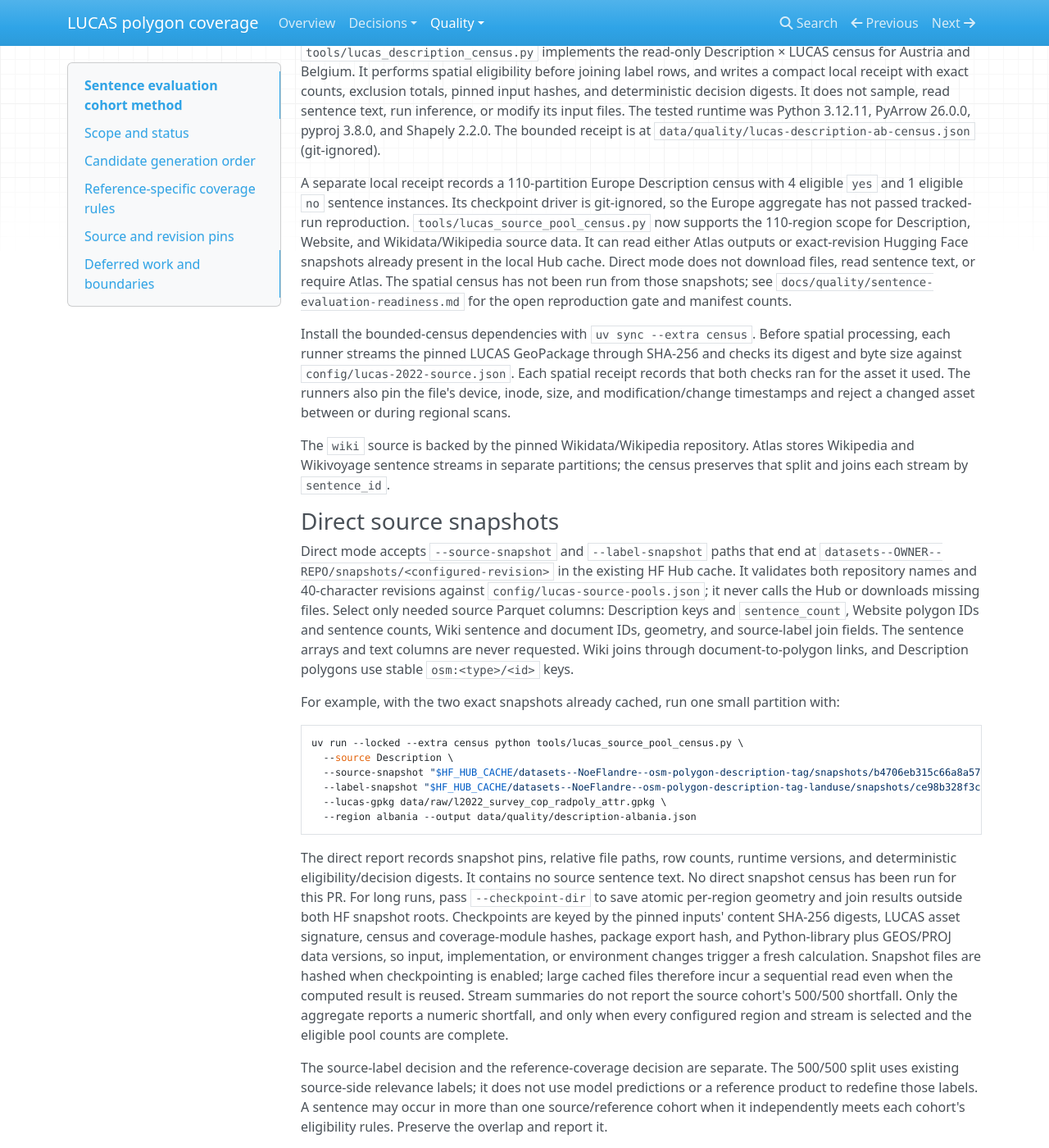
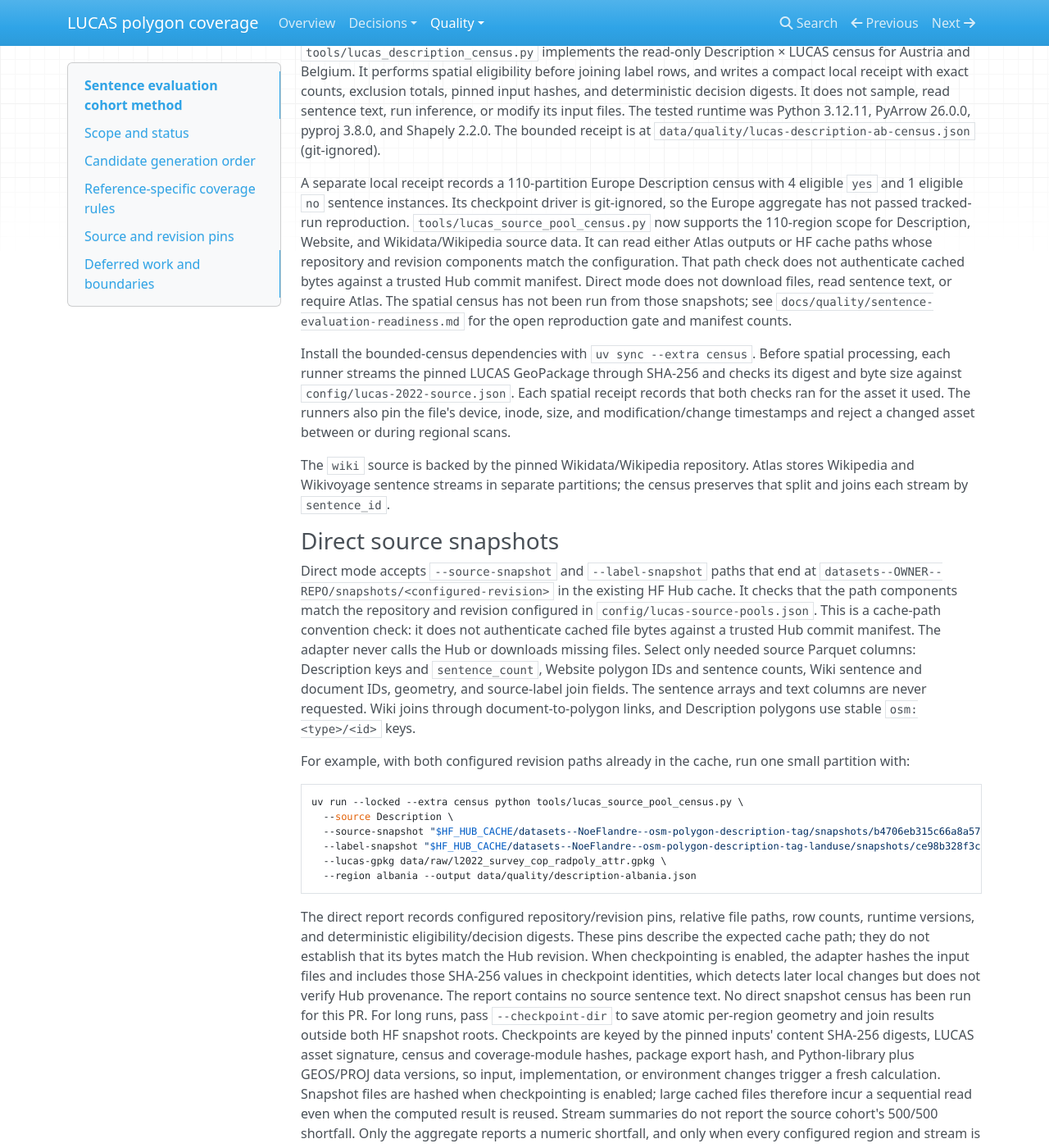
Before and after one commit to NoeFlandre/osm-polygon-lucas, an MkDocs documentation site: the page built from docs/quality/cohort-method.md, in a window 1280 px wide and 1400 px high, scrolled down 330 px. Shown: the whole window at 82% size. Built offline with MkDocs 1.6.1, drawn with Linux system fonts in a browser that asks for light colours; nearby versions of some CDN libraries.

Commit message:
docs: clarify cached source revision provenance

````diff
--- a/docs/quality/cohort-method.md
+++ b/docs/quality/cohort-method.md
@@ -27,9 +27,10 @@ with 4 eligible `yes` and 1 eligible `no` sentence instances. Its checkpoint
 driver is git-ignored, so the Europe aggregate has not passed tracked-run
 reproduction. `tools/lucas_source_pool_census.py` now supports the 110-region
 scope for Description, Website, and Wikidata/Wikipedia source data. It can read
-either Atlas outputs or exact-revision Hugging Face snapshots already present
-in the local Hub cache. Direct mode does not download files, read sentence
-text, or require Atlas. The spatial census has not been run from those
+either Atlas outputs or HF cache paths whose repository and revision components
+match the configuration. That path check does not authenticate cached bytes
+against a trusted Hub commit manifest. Direct mode does not download files, read
+sentence text, or require Atlas. The spatial census has not been run from those
 snapshots; see `docs/quality/sentence-evaluation-readiness.md` for the open
 reproduction gate and manifest counts.
 
@@ -49,15 +50,17 @@ census preserves that split and joins each stream by `sentence_id`.
 
 Direct mode accepts `--source-snapshot` and `--label-snapshot` paths that end
 at `datasets--OWNER--REPO/snapshots/<configured-revision>` in the existing HF
-Hub cache. It validates both repository names and 40-character revisions
-against `config/lucas-source-pools.json`; it never calls the Hub or downloads
-missing files. Select only needed source Parquet columns: Description keys and
+Hub cache. It checks that the path components match the repository and revision
+configured in `config/lucas-source-pools.json`. This is a cache-path convention
+check: it does not authenticate cached file bytes against a trusted Hub commit
+manifest. The adapter never calls the Hub or downloads missing files. Select
+only needed source Parquet columns: Description keys and
 `sentence_count`, Website polygon IDs and sentence counts, Wiki sentence and
 document IDs, geometry, and source-label join fields. The sentence arrays and
 text columns are never requested. Wiki joins through document-to-polygon
 links, and Description polygons use stable `osm:<type>/<id>` keys.
 
-For example, with the two exact snapshots already cached, run one small
+For example, with both configured revision paths already in the cache, run one small
 partition with:
 
 ```sh
@@ -69,9 +72,14 @@ uv run --locked --extra census python tools/lucas_source_pool_census.py \
   --region albania --output data/quality/description-albania.json
 ```
 
-The direct report records snapshot pins, relative file paths, row counts,
-runtime versions, and deterministic eligibility/decision digests. It contains
-no source sentence text. No direct snapshot census has been run for this PR.
+The direct report records configured repository/revision pins, relative file
+paths, row counts, runtime versions, and deterministic eligibility/decision
+digests. These pins describe the expected cache path; they do not establish
+that its bytes match the Hub revision. When checkpointing is enabled, the
+adapter hashes the input files and includes those SHA-256 values in checkpoint
+identities, which detects later local changes but does not verify Hub
+provenance. The report contains no source sentence text. No direct snapshot
+census has been run for this PR.
 For long runs, pass `--checkpoint-dir` to save atomic per-region geometry and
 join results outside both HF snapshot roots. Checkpoints are keyed by the pinned
 inputs' content SHA-256 digests, LUCAS asset signature, census and
````
Also changed, not shown: docs/quality/sentence-evaluation-readiness.md (+9 -5 lines), 2 other files.
